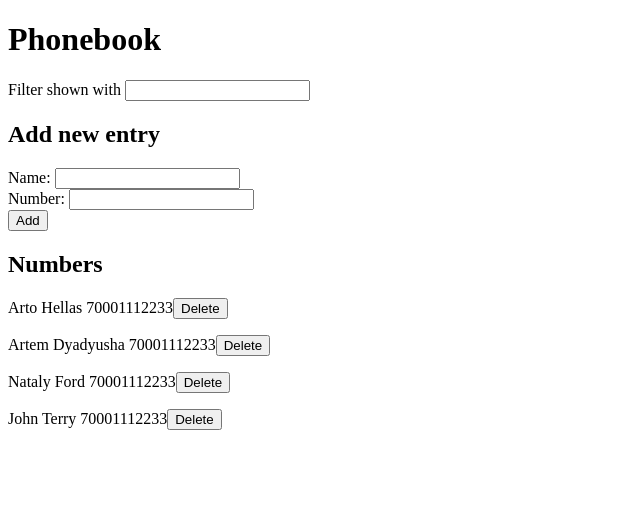
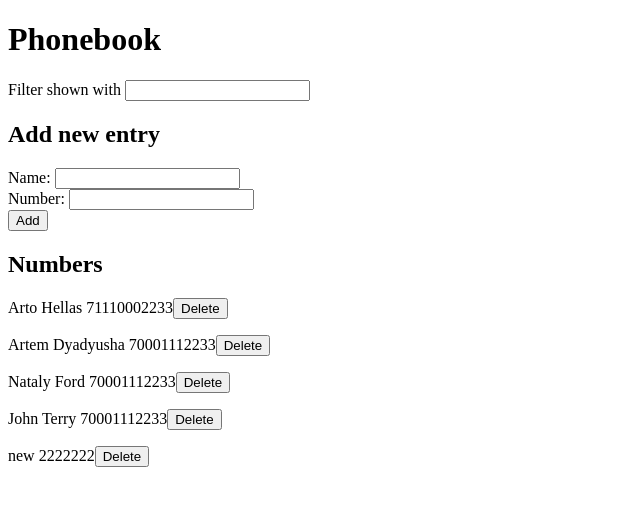
Before and after one commit to Artikool5/fullstack-open, a React (Vite) app in the folder part2/phonebook/: page / in a window 1280 px wide. Shown: the top 506 px of the page, without its empty margins (0-640 px from the left). Built offline with nearby package versions, Linux system fonts and the light colour scheme; data requests are answered from the project's data file.

Commit message:
exc: 2.15

```diff
--- a/part2/phonebook/db.json
+++ b/part2/phonebook/db.json
@@ -3,7 +3,7 @@
     {
       "id": "1",
       "name": "Arto Hellas",
-      "number": "70001112233"
+      "number": "71110002233"
     },
     {
       "id": "2",
@@ -19,6 +19,11 @@
       "id": "4",
       "name": "John Terry",
       "number": "70001112233"
+    },
+    {
+      "id": "1716628599522",
+      "name": "new",
+      "number": "2222222"
     }
   ]
 }
--- a/part2/phonebook/src/App.jsx
+++ b/part2/phonebook/src/App.jsx
@@ -27,11 +27,30 @@ function App() {
   const addPerson = (e) => {
     e.preventDefault();
 
-    const personExists = people.some(
+    const existingPerson = people.find(
       (person) => person.name.toLowerCase() === newName.toLowerCase(),
     );
-    if (personExists) {
-      alert(`${newName} is already added to the Phonebook`);
+    if (existingPerson) {
+      const isConfirmed = confirm(`${newName} is already added to the Phonebook
+        Replace old number with a new one?`);
+      if (!isConfirmed) return;
+
+      const personObject = {
+        id: existingPerson.id,
+        name: existingPerson.name,
+        number: newPhoneNumber.trim(),
+      };
+      peopleService
+        .update(existingPerson.id, personObject)
+        .then((returnedPerson) => {
+          const newPeople = people.map((person) => {
+            return person.id === returnedPerson.id ? returnedPerson : person;
+          });
+
+          setPeople(newPeople);
+          setNewName("");
+          setNewPhoneNumber("");
+        });
       return;
     }
 
@@ -48,7 +67,7 @@ function App() {
     });
   };
 
-  const handleDelete = (id, name) => {
+  const deletePerson = (id, name) => {
     const isConfirmed = confirm(`Are you really want to delete ${name}?`);
     if (isConfirmed) {
       peopleService.remove(id).then((returnedPerson) => {
@@ -80,7 +99,7 @@ function App() {
       <People
         people={people}
         filteredName={filteredName}
-        handleDelete={handleDelete}
+        deletePerson={deletePerson}
       />
     </>
   );
--- a/part2/phonebook/src/People.jsx
+++ b/part2/phonebook/src/People.jsx
@@ -1,13 +1,13 @@
-const Person = ({ name, number, id, handleDelete }) => {
+const Person = ({ name, number, id, deletePerson }) => {
   return (
     <p>
       {name} {number}
-      <button onClick={() => handleDelete(id, name)}>Delete</button>
+      <button onClick={() => deletePerson(id, name)}>Delete</button>
     </p>
   );
 };
 
-const People = ({ people, filteredName, handleDelete }) => {
+const People = ({ people, filteredName, deletePerson }) => {
   const filteredPeople = people.filter((person) =>
     person.name.toLowerCase().includes(filteredName.toLowerCase()),
   );
@@ -20,7 +20,7 @@ const People = ({ people, filteredName, handleDelete }) => {
             number={person.number}
             key={person.id}
             id={person.id}
-            handleDelete={handleDelete}
+            deletePerson={deletePerson}
           />
         );
       })}
```
